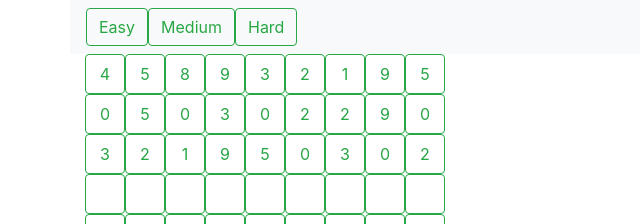
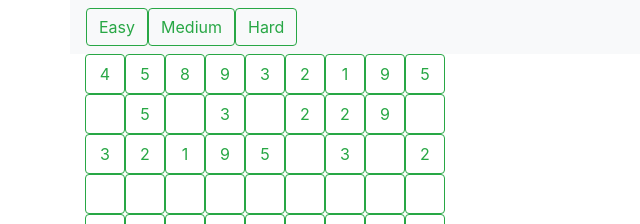
Before and after one commit to AndriusSton/Sudoku-react-app, a React (Create React App) app: page / in a window 1280 px wide. Shown: the top 224 px of the page, without its empty margins (0-640 px from the left). Built offline with nearby package versions, Linux system fonts and the light colour scheme.

Commit message:
EmptyCell component created; Increment empty cells by mouse-clicking on them.

```diff
--- a/src/components/cell.jsx
+++ b/src/components/cell.jsx
@@ -5,18 +5,12 @@ state = {
   value : this.props.value
 }
 
-handleIncrement = ()  =>{
-  this.setState({ value : this.state.value+1 })
-}
-
-
   render(){
-    console.log(this.state.value);
+    console.log(this.props);
     return (
       <button
         className="btn btn-outline-success cell"
-        type="button"
-      >
+        type="button">
         {this.state.value}
       </button>
     )
--- /dev/null
+++ b/src/components/emptyCell.jsx
@@ -0,0 +1,30 @@
+import React from 'react' ;
+import Cell from './cell' ;
+
+class EmptyCell extends Cell {
+
+constructor(props){
+  super(props);
+}
+
+handleIncrement = ()  =>{
+  if(this.state.value === 9){
+    this.state.value = 0;
+  }
+  this.setState({ value : this.state.value+1 })
+}
+
+  render(){
+    return (
+      <button
+        className="btn btn-outline-success cell"
+        type="button"
+        onClick={this.handleIncrement}
+        value={this.state.value}>
+        {(this.state.value === 0)? '' : (this.state.value)}
+      </button>
+    )
+  }
+}
+
+export default EmptyCell;
--- a/src/components/grid.jsx
+++ b/src/components/grid.jsx
@@ -1,5 +1,6 @@
 import React, {Component} from 'react';
 import Cell from './cell';
+import EmptyCell from './emptyCell';
 
 class Grid extends Component {
 state = {
@@ -15,12 +16,17 @@ createGrid = () => {
   for (let i = 0; i < 9; i++) {
     let children = []
       for (let j = 0; j < 9; j++) {
-        children.push(
-          <Cell
-            key={(i * 9) +j}
-            value={this.state.numbers[(i * 9) +j]}
-            />
-        )
+          if(this.state.numbers[(i * 9) +j] === 0){
+            children.push(<EmptyCell
+              key={(i * 9) +j}
+              value={0}
+              />)
+          } else {
+            children.push(<Cell
+              key={(i * 9) +j}
+              value={this.state.numbers[(i * 9) +j]}
+              />)
+          }
       }
     grid.push(<div>{children}</div>)
   }
@@ -28,6 +34,7 @@ createGrid = () => {
 };
 
   render(){
+    console.log(this.props);
     return (
       <div>
         <form>
```
